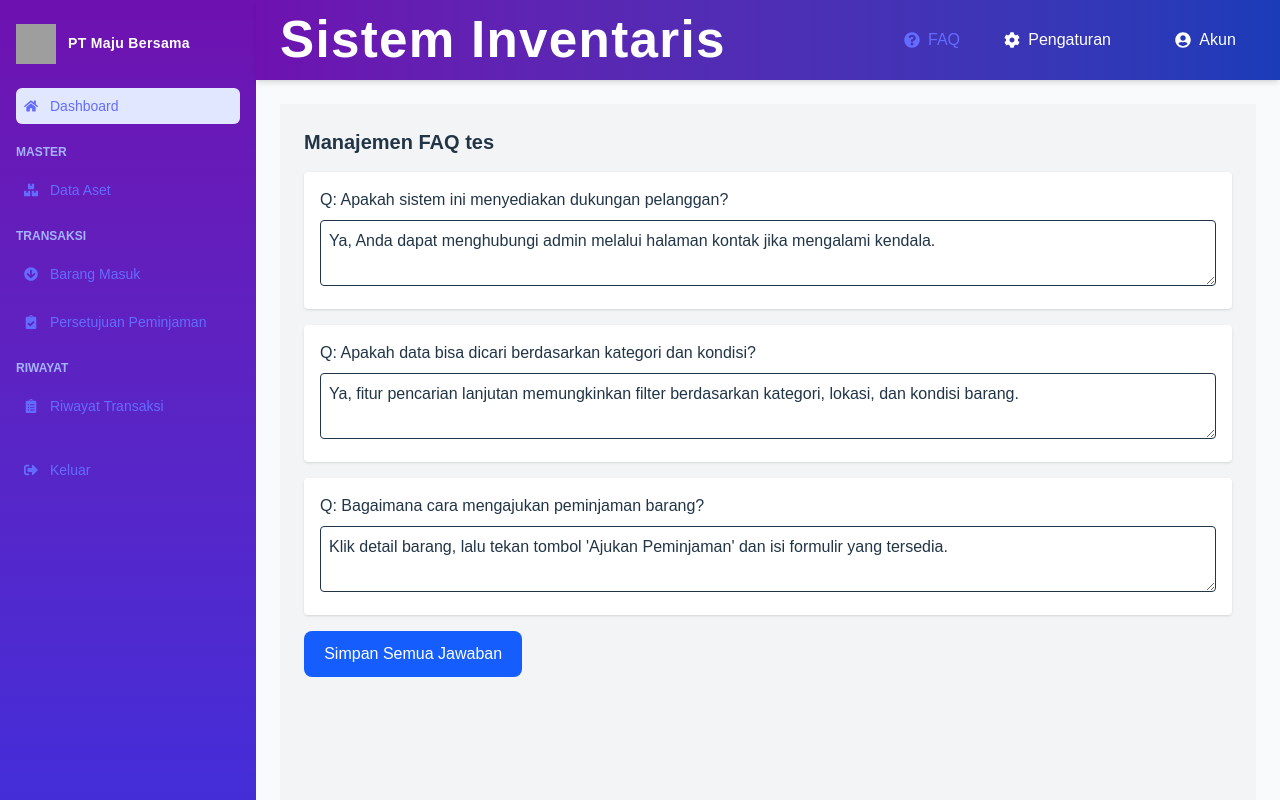
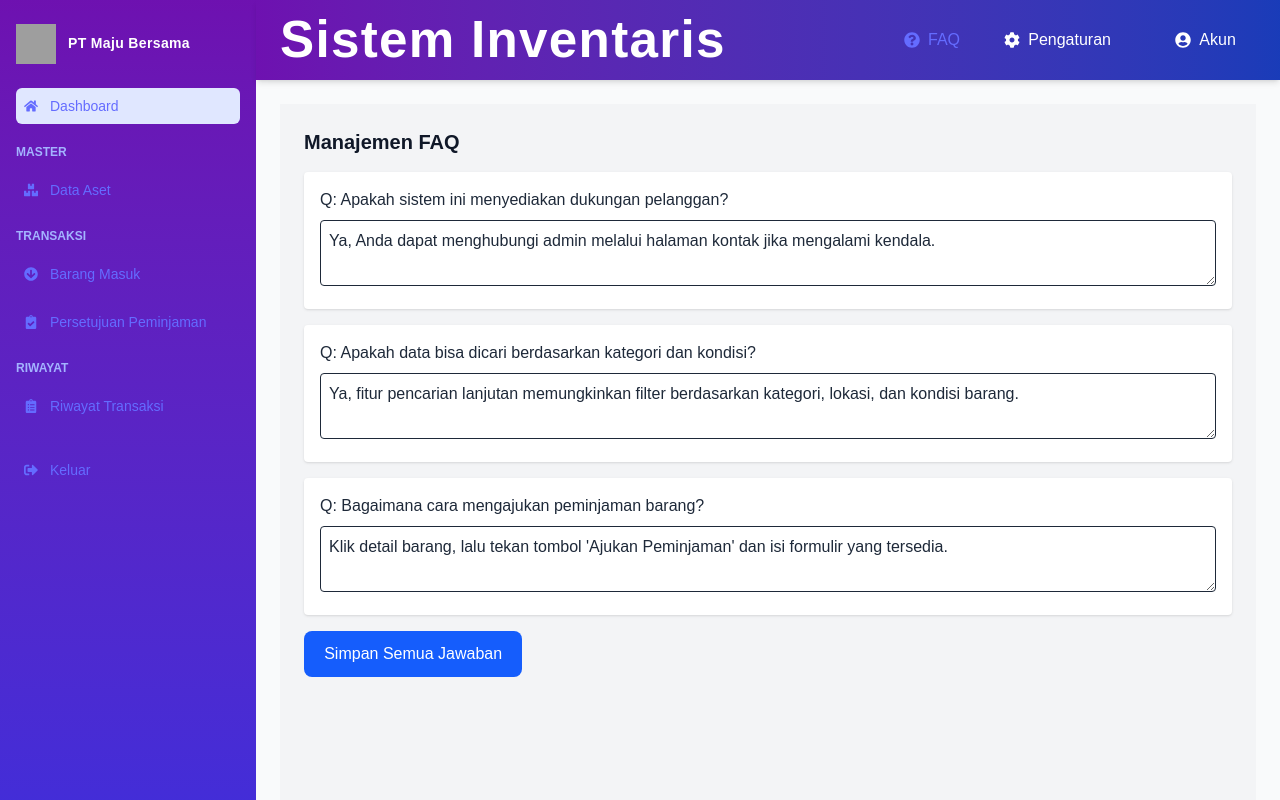
Before and after one commit to dheza1808/inventarisBarang, a React (Vite) app: page /staffgudang/faq in a window 1280 px wide. Built offline with nearby package versions, Linux system fonts and the light colour scheme; sample sign-in values are in the browser's storage; grey boxes are pictures that could not be loaded.

Commit message:
change color

```diff
--- a/src/components/staff/FaqList.jsx
+++ b/src/components/staff/FaqList.jsx
@@ -22,13 +22,13 @@ export default function FaqList() {
   };
 
   return (
-    <div className="space-y-4">
-      <h2 className="text-xl font-bold mb-4">Manajemen FAQ tes</h2>
+    <div className="space-y-4 text-gray-800">
+      <h2 className="text-xl font-bold mb-4 text-gray-900">Manajemen FAQ</h2>
       {faqList.map((faq, index) => (
         <div key={index} className="bg-white shadow rounded p-4">
-          <p className="font-medium mb-2">Q: {faq.pertanyaan}</p>
+          <p className="font-medium mb-2 text-gray-800">Q: {faq.pertanyaan}</p>
           <textarea
-            className="w-full border rounded p-2"
+            className="w-full border rounded p-2 text-gray-800"
             rows={2}
             value={faq.jawaban}
             onChange={(e) => handleChange(index, e.target.value)}
@@ -37,7 +37,7 @@ export default function FaqList() {
       ))}
       <button
         onClick={handleSave}
-        className="bg-blue-600 text-white px-4 py-2 rounded"
+        className="bg-blue-600 text-white px-4 py-2 rounded hover:bg-blue-700"
       >
         Simpan Semua Jawaban
       </button>
```
